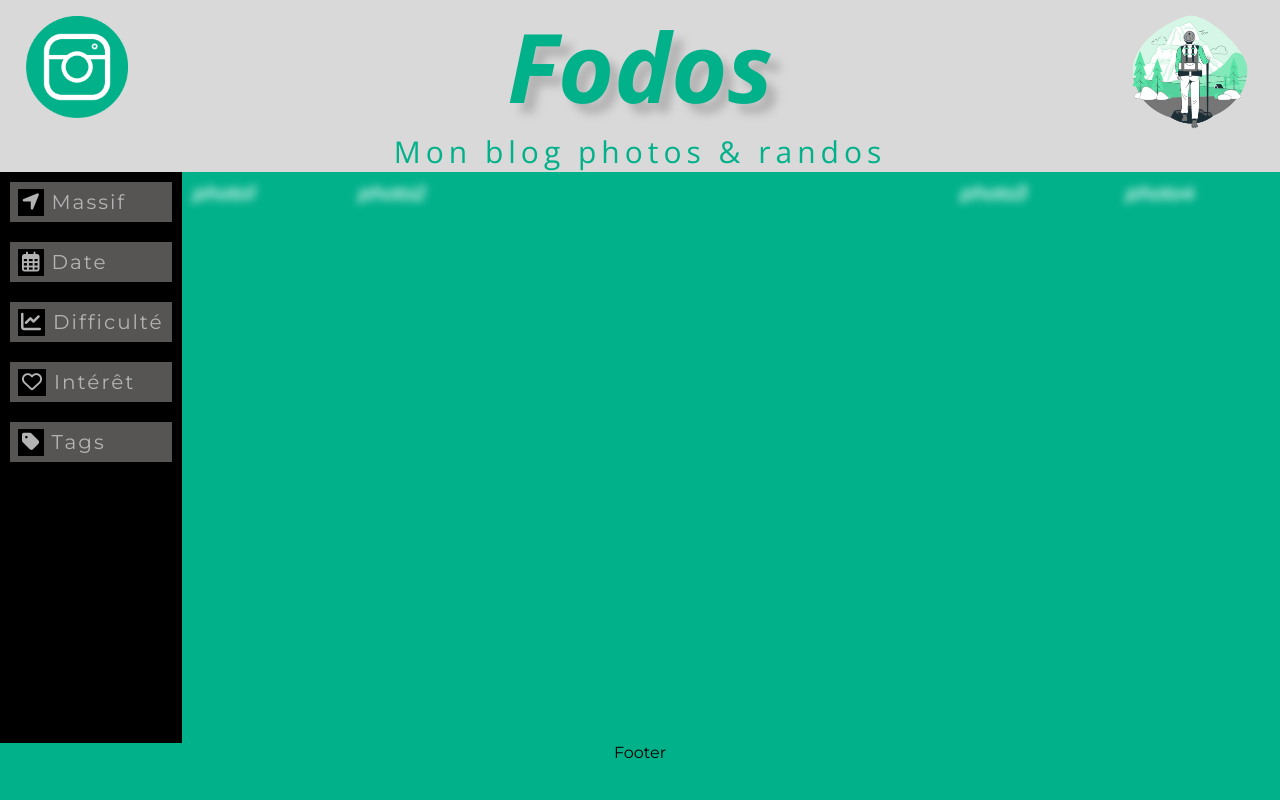
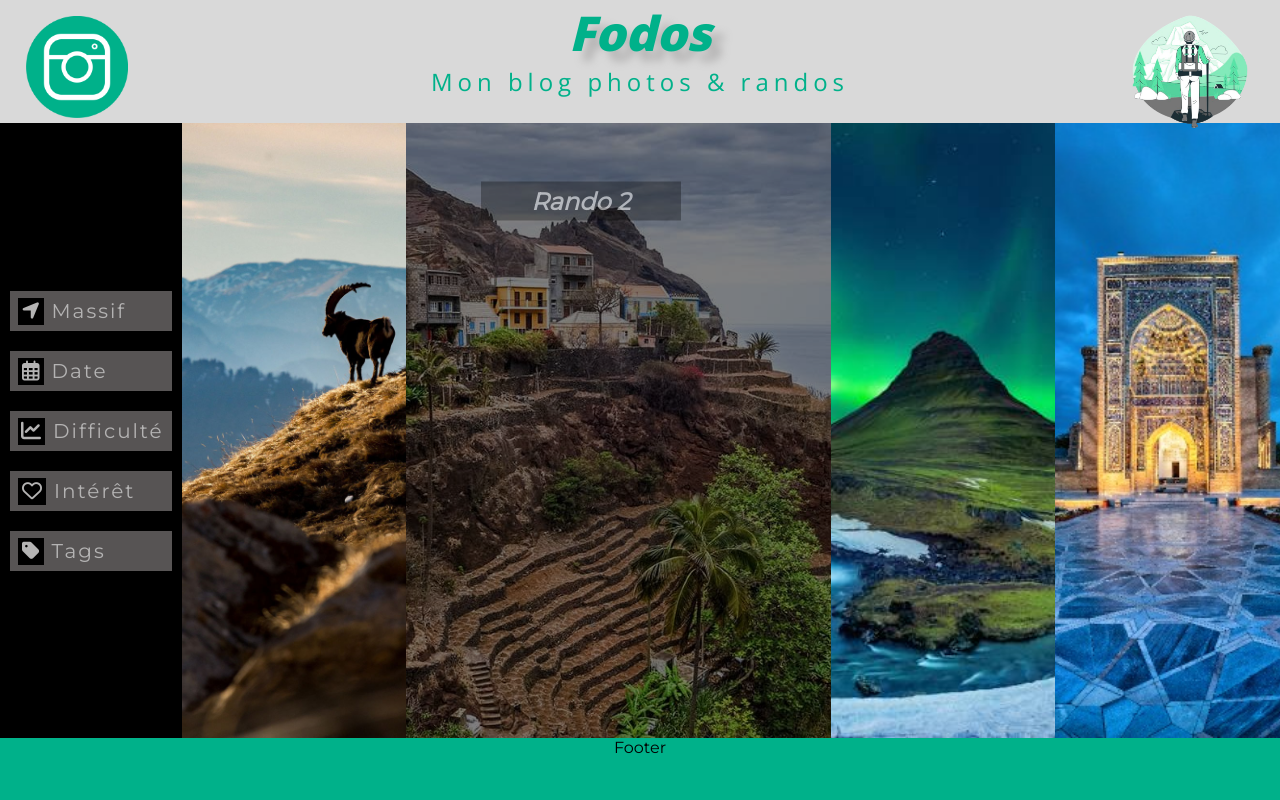
Before and after one commit to PaulineBr0d/MagicPiks, a plain HTML site: page index.html in a window 1280 px wide. Drawn offline with nearby package versions, Linux system fonts and the light colour scheme.

Commit message:
accordéon

```diff
--- a/css/styles.css
+++ b/css/styles.css
@@ -3,10 +3,7 @@
     padding: 0;
     box-sizing: border-box;
 }
-/*:root{
-    --main-radius:5px;
-    --main-padding:5px;
-}*/
+
 body{
     font-family: 'Montserrat', sans-serif;
     font-size: 16px;
@@ -16,32 +13,37 @@ body{
     display: grid;
     height: 100vh;
     grid-template-columns: 1fr repeat(4, 2fr);
-    grid-template-rows: 0.8fr 4fr 0.4fr;
+    grid-template-rows: 0.8fr 0fr 4fr 0.4fr;
     grid-template-areas:
+    "header header header header header"
     "nav nav nav nav nav"
     "sidebar gallery gallery gallery gallery"
     "footer footer footer footer footer";
     text-align: center;
+     background-color: #000000;
 
 }
-
+header{
+    grid-area: header;
+    background:#D9D9D9;
+}
 nav{
-    background:#D9D9D9;
     grid-area: nav;
-    justify-content: space-between;
+    display: flex;
     }
 
-.img-navbar{
-    position: absolute;
-}
 
 #img-logo{
+    position: absolute;
     width: 8%;
     height: auto;
     top: 2%;
     left:2%;
+     z-index: 100;
 }
 #img-illustration{
+     z-index: 100;
+    position: absolute;
     width: 10%;
     height: auto;
     top: 1%;
@@ -58,36 +60,32 @@ nav{
 }
 .title > h4 {
     font-weight: 400;
-    font-size: 30px;
+    font-size: 3vh;
     letter-spacing: 5px;
 }
 .title > h1 {
     font-weight: bold;
     font-style: italic;
-    font-size: 96px;
+    font-size:6vh;
     filter: drop-shadow(10px 10px 4px #B4B3B3);
 }
 
 
-.sidebar {
-    grid-area: sidebar;
-    background: #000000;
-    font-size: 20px;
-    letter-spacing: 2px;
-}
-.sidebar > aside {
-    margin-top: 100px;
+.sidebar{
     display: flex;
     flex-direction: column;
     justify-content: center;
+    gap: 5px;
+    grid-area: sidebar;
+    font-size: 20px;
+    letter-spacing: 2px;
  }
-.sidebar > li, ul{
-      list-style-type: none;
 
-}
-.sidebar > li{
+li{
+    list-style-type: none;
     padding : 10px;
 }
+
 a {
   text-decoration: none;
    color: inherit;
@@ -119,30 +117,6 @@ a {
   transform: translateY(-2px);
 }
 
-/*.menu-title:before,
-.menu-title:after {
-  content: "";
-  position: absolute;
-  left: 0;
-  width: 100%;
-  height: 0;
-  z-index: 101;
-  transition: border-width 0.2s ease, border-color 0.3s ease;
-}
-
-.menu-title:before {
-  top: 100%;
-  border-top: 0 solid transparent;
-}
-
-.menu-title:after {
-  bottom: 0;
-  border-bottom: 0 solid transparent;
-}*/
-
-.menu:hover > .menu-title:after {
-  border-bottom-width: 4px;
-}
 
 .menu-dropdown {
   position: absolute;
@@ -155,14 +129,13 @@ a {
   opacity: 0;
   visibility: hidden;
   /*transform: translateY(-10px);*/
-  transition: opacity 0.3s ease, transform 0.3s ease, visibility 0.3s;
+  transition: opacity 0.3s ease;
   z-index: 100;
 }
 
 .menu:hover > .menu-dropdown {
   opacity: 1;
   visibility: visible;
-  transform: translateY(0);
 }
 
 .menu-dropdown > * {
@@ -197,36 +170,6 @@ a {
     visibility 0.3s ease;
 }
 
-.gallery {
-
-    grid-area: gallery ;
-    display: flex;
-}
-
-.bloc {
-    background-color: #00B18A;
-    max-width:400px;
-    align-items: center;
-    justify-content: center;
-    flex-grow: 1;
-    transition: flex-grow 0.4s ease-out;
-    position: relative;
-    overflow: hidden;
-}
-.active {
-    flex-grow: 4;
-    max-width: 1200px;
-}
-
-.bloc * {
-    pointer-events: none;
-
-}
-
-footer{
-    background: #00B18A;
-    grid-area: footer;
-}
 .menu-tag:before {
     content : "\f02b";
     margin-right: 8px;
@@ -274,29 +217,73 @@ footer{
 
 }
 
-.blur> h3 {
-    position: absolute;
+.gallery{
+    grid-area: gallery;
+    display: flex;
+    width: 100%;
+    height: 100%;
+}
+
+details{
+    display: flex;
     color: white;
-    font-style: italic;
-    z-index: 100;
+    height: 100%;
+    position: relative;
+    z-index: 1;
+     flex-grow: 1;
 
-}
-.blur{
-    filter:blur(4px);
-    padding: 10px;
-}
-/*
-@media screen and (max-width:350px) {
-    .container{
-        grid-template-columns: 5fr;
-        grid-template-rows: 0.4fr 0.4fr 2.2fr repeat(3, 1.2fr) 1fr ;
-        grid-template-areas:
-        "nav"
-        "sidebar"
-        "main"
-        "gallery"
-        "footer"
-        ;
+    ::marker{
+        content: ""
     }
 
-}*/
+    summary{
+        /*max-width: 25rem;*/
+        img{
+            position: absolute;
+            top: 0;
+            left: 0;
+            width: 100%;
+            height: 100%;
+            object-fit: cover;
+            z-index: -1;
+            transition: filter 0.5s ease;
+        }
+    }
+
+    &[open]{
+        summary{
+           flex-grow: 4;
+            img{
+                filter: brightness(0.5);
+            }
+        }
+    }
+    .details-content{
+        min-width: 200px;
+        background-color: rgba(0,0,0,0.6);
+        color: white;
+        padding: 5px;
+        transform: translate(-75%, 150%);
+        opacity: 0.5;
+        font-style: italic;
+    }
+}
+
+
+footer{
+    background: #00B18A;
+    grid-area: footer;
+}
+
+@media screen and (max-width: 768px) {
+  .gallery {
+    flex-direction: column;
+  }
+
+  .title > h1 {
+    font-size: 3rem;
+  }
+  .title > h4 {
+    font-size: 1rem;
+  }
+}
--- a/index.html
+++ b/index.html
@@ -1,79 +1,116 @@
 <!DOCTYPE html>
 <html lang="en">
 <head>
-        <meta charset="UTF-8">
-        <meta name="viewport" content="width=device-width, initial-scale=1.0">
-        <link href="https://fonts.googleapis.com/css2?family=Open+Sans:ital,wght@0,300..800;1,300..800&display=swap" rel="stylesheet">
-        <link href='https://fonts.googleapis.com/css?family=Montserrat' rel='stylesheet'>
-        <link rel="stylesheet" href="https://cdnjs.cloudflare.com/ajax/libs/font-awesome/6.5.0/css/all.min.css">
-        <link href='css/styles.css' rel='stylesheet'>
+  <meta charset="UTF-8" />
+  <meta name="viewport" content="width=device-width, initial-scale=1.0" />
   <title>Fodos</title>
+  <link href="https://fonts.googleapis.com/css2?family=Open+Sans:wght@300;400;600;800&display=swap" rel="stylesheet" />
+  <link href="https://fonts.googleapis.com/css?family=Montserrat&display=swap" rel="stylesheet" />
+  <link rel="stylesheet" href="https://cdnjs.cloudflare.com/ajax/libs/font-awesome/6.5.0/css/all.min.css" />
+  <link rel="stylesheet" href="css/styles.css" />
 </head>
 <body>
   <div class="container">
-            <nav>
-                <div><img class="img-navbar" id="img-logo" src="assets/Design_plat_Appareil_photo_vert.svg.png" alt="logo"></div>
+
+    <header>
+
       <div class="title">
         <h1>Fodos</h1>
         <h4>Mon blog photos & randos</h4>
       </div>
-                <div><img  class="img-navbar" id="img-illustration" src="assets/4328351-removebg-preview.png" alt="illustration"></div>
-            </nav> <!--bouton accueil et dark mode-->
+   </header>
+       <nav><img class="img-navbar" id="img-logo" src="assets/Design_plat_Appareil_photo_vert.svg.png" alt="logo" />
+       <img class="img-navbar" id="img-illustration" src="assets/4328351-removebg-preview.png" alt="illustration" />
+    </nav>
+
     <aside class="sidebar">
-                 <li class="sidebar">
-                    <a href="#click" class="menu" >
+      <ul>
+        <li>
+          <a href="#massif" class="menu">
             <h4 class="menu-title menu-location">Massif</h4>
             <ul class="menu-dropdown">
               <li>Vercors</li>
               <li>Giffre</li>
               <li>Dévoluy</li>
-                            </ul></a></li>
-                    <li class="sidebar">
-                    <a href="#click" class="menu">
+            </ul>
+          </a>
+        </li>
+        <li>
+          <a href="#date" class="menu">
             <h4 class="menu-title menu-calendar">Date</h4>
-                            <ul class="menu-dropdown">
-                            </ul></a></li>
-                     <li class="sidebar">
-                    <a href="#click" class="menu">
+            <ul class="menu-dropdown"></ul>
+          </a>
+        </li>
+        <li>
+          <a href="#difficulte" class="menu">
             <h4 class="menu-title menu-difficult">Difficulté</h4>
             <ul class="menu-dropdown">
               <li>Facile</li>
               <li>Moyen</li>
               <li>Difficile</li>
-                            </ul></a></li>
-                     <li class="sidebar">
-                    <a href="#click" class="menu">
-
+            </ul>
+          </a>
+        </li>
+        <li>
+          <a href="#interet" class="menu">
             <h4 class="menu-title menu-heart">Intérêt</h4>
             <ul class="menu-dropdown">
               <li>Faible</li>
               <li>Moyen</li>
               <li>Fort</li>
-                            </ul></a></li>
-                    <li class="sidebar">
-                    <a href="#click" class="menu">
-                        <h4 class="menu-title menu-tag" >Tags</h4>
+            </ul>
+          </a>
+        </li>
+        <li>
+          <a href="#tags" class="menu">
+            <h4 class="menu-title menu-tag">Tags</h4>
             <ul class="menu-dropdown">
               <li>Lac</li>
               <li>Bouquetins</li>
               <li>Raquettes</li>
-                            </ul></a></li>
-                <div></div><!--bouton avance-->
-            </aside> <!--menu pour trier randos-->
+            </ul>
+          </a>
+        </li>
+      </ul>
+    </aside>
         <section class="gallery">
-                <div class="bloc" id="gallery-1">
-                <div class="blur"><h3>photo1</h3></div></div>
-                <div class="bloc active" id="gallery-2">
-                <div class="blur"><h3>photo2</h3></div></div>
-                <div class="bloc" id="gallery-3">
-                <div class="blur"><h3>photo3</h3></div></div>
-                <div class="bloc" id="gallery-4">
-                <div class="blur"><h3>photo4</h3></div></div>
-            </section> <!--apercçu sur la page d'accueil et gallery sur détails-->
-           <!--dernières randos en page d'accueil sinon liste selon tri-->
+            <details name="paysages" >
+                <summary>
+                    <img src="images/alpes.jpg" alt="Rando 1">
+                </summary>
+                <div class="details-content">
+                    <h2>Rando 1</h2>
+
+                </div>
+            </details>
+            <details name="paysages" open>
+                <summary>
+                    <img src="images/cap-vert.jpg" alt="Rando 2">
+                </summary>
+                <div class="details-content">
+                    <h2>Rando 2</h2>
+                </div>
+            </details>
+            <details name="paysages">
+                <summary>
+                    <img src="images/islande.jpg" alt="Rando 3">
+                </summary>
+                <div class="details-content">
+                    <h2>Rando 3</h2>
+                </div>
+            </details>
+            <details name="paysages">
+                <summary>
+                    <img src="images/ouzbek.jpg" alt="Rando 4">
+                </summary>
+                <div class="details-content">
+                    <h2>Rando 4</h2>
+                </div>
+            </details>
+        </section>
     <footer>Footer</footer>
   </div>
+
+  <script src="script.js"></script>
 </body>
-     <script src="script.js"></script>
-
 </html>
```
Also changed, not shown: script.js (+7 -0 lines), images/alpes.jpg (added), images/cap-vert.jpg (added), images/islande.jpg (added), images/ouzbek.jpg (added). Lines whose indentation alone changed are shown as unchanged.
